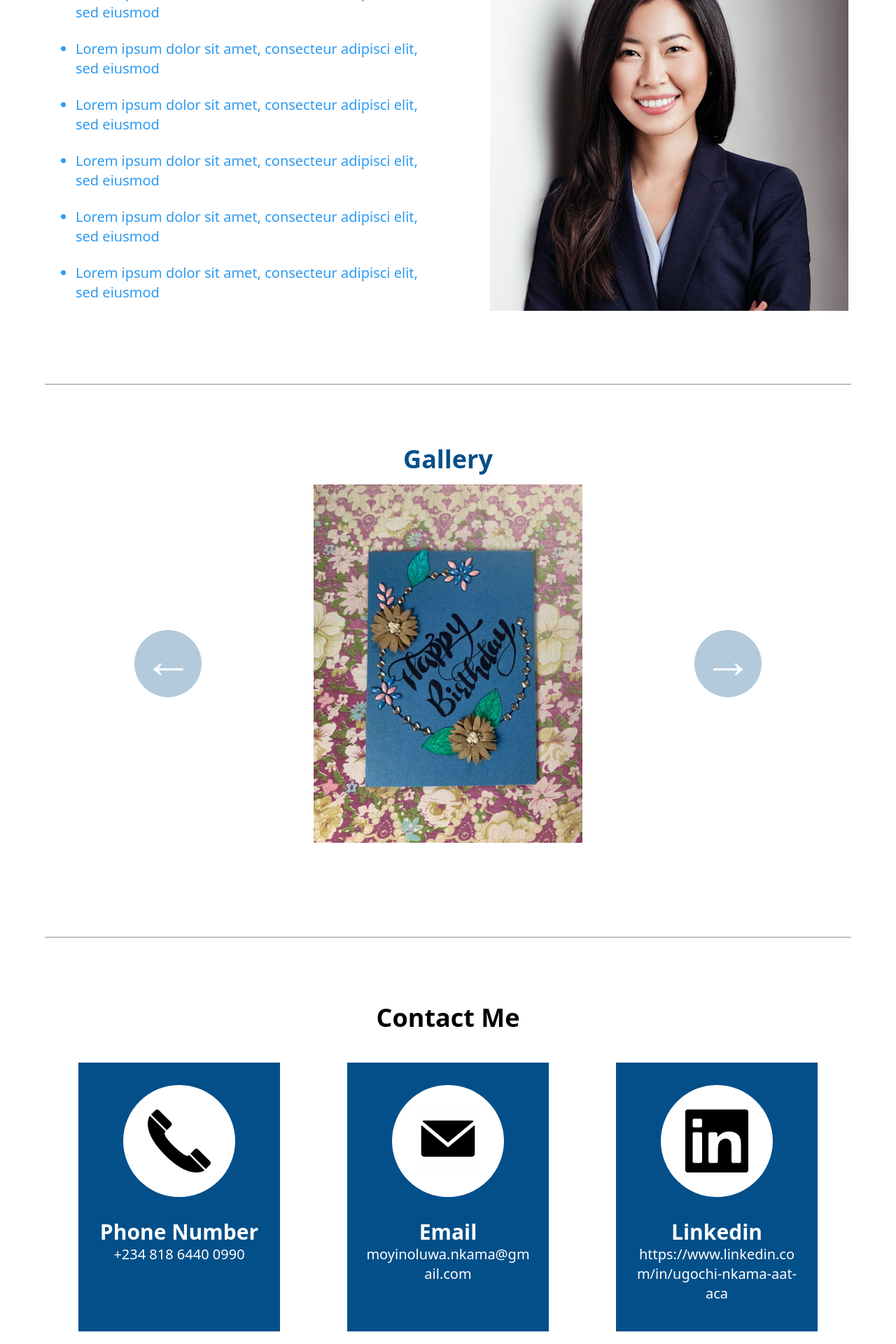
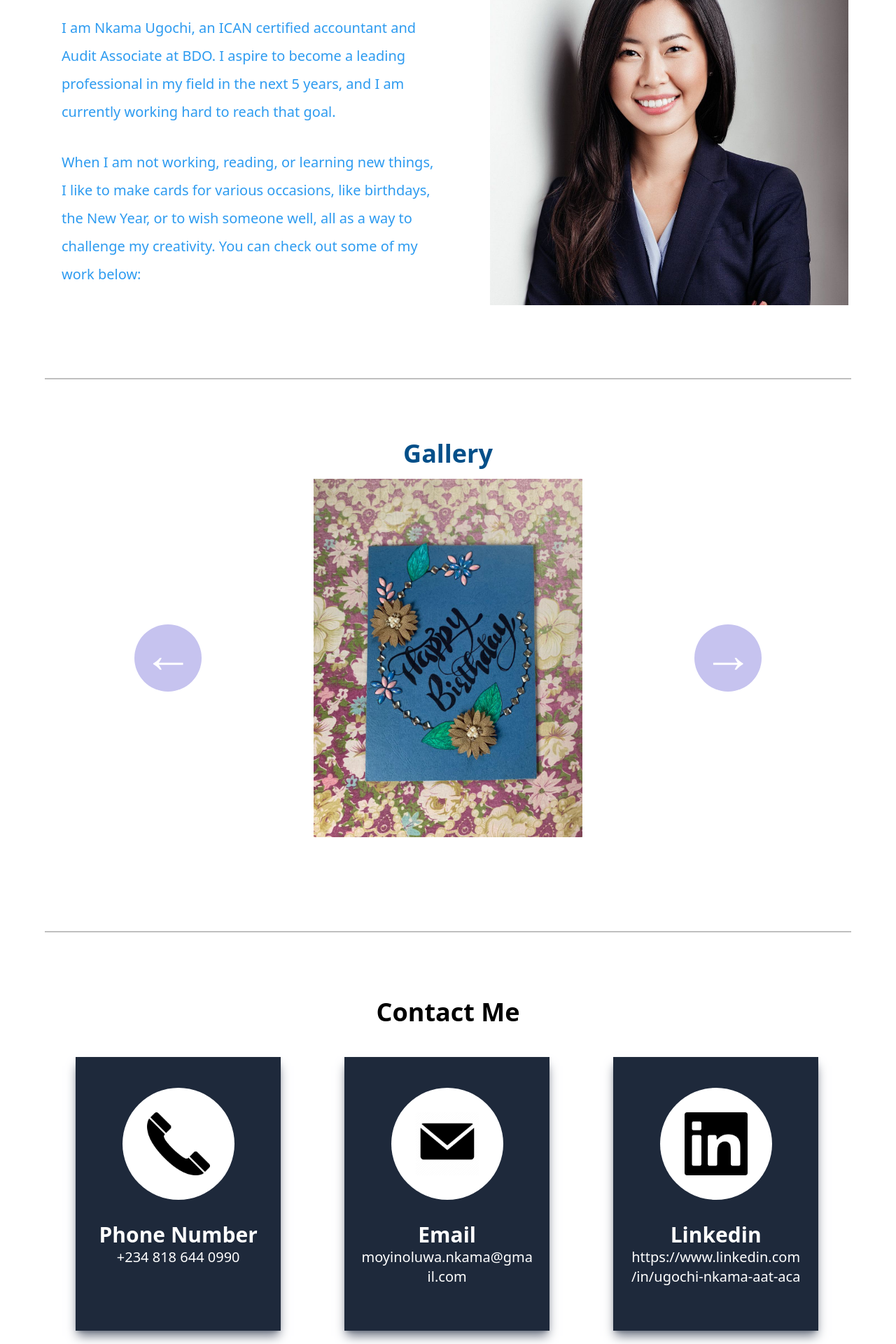
Before and after one commit to NkamaWilliams/ugochi-portfolio, a Next.js app: page / in a window 1280 px wide. Shown: the part 1040-2960 px from the top of the page at 70% size. Built offline with nearby package versions, Linux system fonts and the light colour scheme.

Commit message:
Filled in the ABout section

```diff
--- a/pages/index.tsx
+++ b/pages/index.tsx
@@ -7,9 +7,9 @@ const inter = Inter({ subsets: ['latin'] })
 export default function Home() {
   const [state, setState] = useState(0)
 
-  const contactInfo = [['/images/phone.png', 'Phone Number', '+234 818 6440 0990'], ['/images/mail.png', 'Email', 'moyinoluwa.nkama@gmail.com'], ['/images/linkedin.png', 'Linkedin', 'https://www.linkedin.com/in/ugochi-nkama-aat-aca']]
+  const contactInfo = [['/images/phone.png', 'Phone Number', '+234 818 644 0990'], ['/images/mail.png', 'Email', 'moyinoluwa.nkama@gmail.com'], ['/images/linkedin.png', 'Linkedin', 'https://www.linkedin.com/in/ugochi-nkama-aat-aca']]
 
-  const galleryImages = ["img-1.jpg", "img-2.jpg", "img-3.jpg", "img-4.jpg"]
+  const galleryImages = ["img-1.jpg", "img-3.jpg", "img-2.jpg", "img-4.jpg"]
 
   const toggleMenu = () => {
     const dropdown = document.querySelector(".dropdown")
@@ -81,14 +81,9 @@ export default function Home() {
         <div className='w-full sm:w-[48%] px-5 flex items-center'>
           <div>
             <h1 className='text-4xl font-semibold text-dark-blue'>About Me</h1>
-            <ul className='list-disc mx-5'>
-              <li className='text-xl py-3'>Lorem ipsum dolor sit amet, consecteur adipisci elit, sed eiusmod</li>
-              <li className='text-xl py-3'>Lorem ipsum dolor sit amet, consecteur adipisci elit, sed eiusmod</li>
-              <li className='text-xl py-3'>Lorem ipsum dolor sit amet, consecteur adipisci elit, sed eiusmod</li>
-              <li className='text-xl py-3'>Lorem ipsum dolor sit amet, consecteur adipisci elit, sed eiusmod</li>
-              <li className='text-xl py-3'>Lorem ipsum dolor sit amet, consecteur adipisci elit, sed eiusmod</li>
-              <li className='text-xl py-3'>Lorem ipsum dolor sit amet, consecteur adipisci elit, sed eiusmod</li>
-            </ul>
+            <p className='text-xl leading-loose mt-8'>I am Nkama Ugochi, an ICAN certified accountant and Audit Associate at BDO. I aspire to become a leading professional in my field in the next 5 years, and I am currently working hard to reach that goal.</p>
+
+            <p className='text-xl leading-loose mt-8'>When I am not working, reading, or learning new things, I like to make cards for various occasions, like birthdays, the New Year, or to wish someone well, all as a way to challenge my creativity. You can check out some of my work below:</p>
           </div>
         </div>
 
@@ -105,23 +100,25 @@ export default function Home() {
             <img className='w-full object-contain gallery' alt='picture' src='/images/img-1.jpg'/>
           </div>
 
-          <p onClick={() => changeImage(-1)} className='aspect-square opacity-30 hover:opacity-70 hover:cursor-pointer w-24 font-bold text-7xl bg-dark-blue text-white rounded-full pb-4 flex items-center justify-center absolute left-0'>&larr;</p>
+          <p onClick={() => changeImage(-1)} className='aspect-square opacity-30 hover:opacity-70 hover:cursor-pointer w-24 font-bold text-7xl bg-indigo-700 text-white rounded-full pb-4 flex items-center justify-center absolute left-0'>&larr;</p>
 
-          <p onClick={() => changeImage(1)} className='aspect-square opacity-30 hover:opacity-70 hover:cursor-pointer w-24 font-bold text-7xl bg-dark-blue text-white rounded-full pb-4 flex items-center justify-center absolute right-0'>&rarr;</p>
+          <p onClick={() => changeImage(1)} className='aspect-square opacity-30 hover:opacity-70 hover:cursor-pointer w-24 font-bold text-7xl bg-indigo-700 text-white rounded-full pb-4 flex items-center justify-center absolute right-0'>&rarr;</p>
         </div>
       </section>
 
       <section id='contact' className='my-10 max-w-6xl mx-auto'>
         <h2 className='text-4xl text-center font-semibold my-6'>Contact Me</h2>
 
-        <div className='flex flex-wrap justify-around w-full'>
-          {contactInfo.map(info => <div key={info[1]} className='bg-dark-blue text-white w-72 h-96 mx-3 my-5'>
-            <div className='bg-white w-40 h-40 rounded-full my-8 mx-auto flex justify-center items-center'>
-              <Image alt='contact-method' src={info[0]} height={90} width={90}/>
+        <div className='flex flex-wrap h-[400px] items-center justify-around w-full'>
+          {contactInfo.map(info => <div key={info[1]} className='w-80 aspect-[0.75]'>
+            <div className='text-white w-11/12 aspect-[0.75] pt-3 mx-3 my-5 shadow-lg shadow-gray-500 bg-slate-800 hover:bg-slate-700'>
+              <div className='bg-white w-40 h-40 rounded-full my-8 mx-auto flex justify-center items-center'>
+                <Image alt='contact-method' src={info[0]} height={90} width={90}/>
+              </div>
+              <h1 className='font-semibold text-3xl text-center'>{info[1]}</h1>
+              <p className='text-center text-xl m-auto w-10/12'>{contact(info)}</p>
+
             </div>
-            <h1 className='font-semibold text-3xl text-center'>{info[1]}</h1>
-            <p className='text-center text-xl m-auto w-10/12'>{contact(info)}</p>
-
           </div>)}
         </div>
       </section>
```
